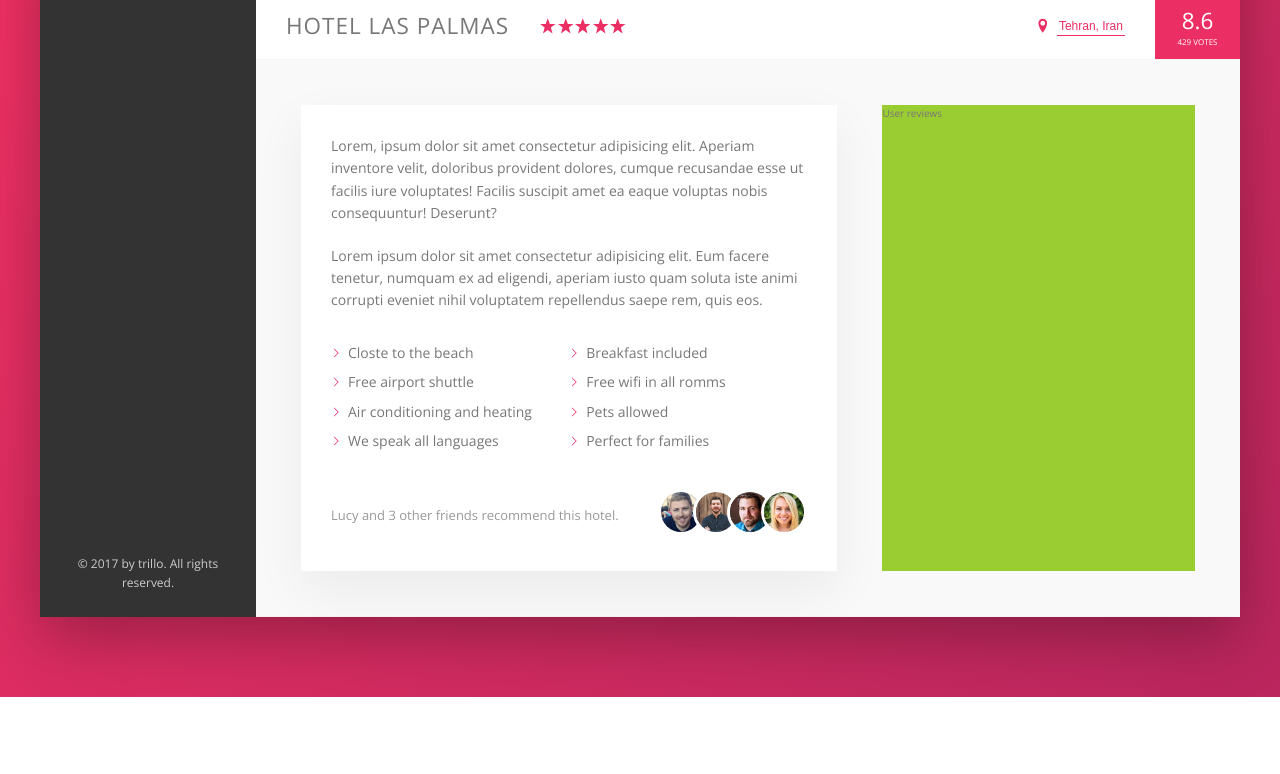
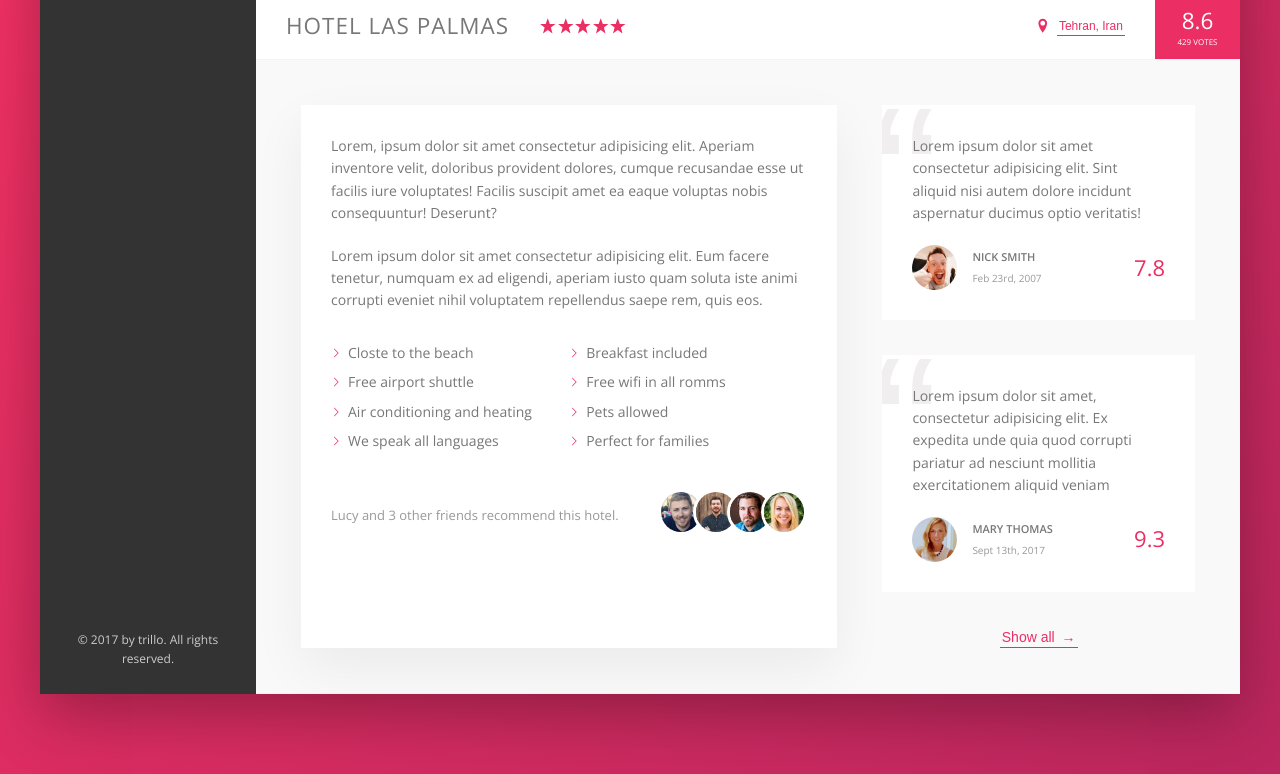
Before and after one commit to MehradSharifi/Trillo-by-Jonas-Schmedtmann, a website: page index.html in a window 1280 px wide. Shown: the part 542-1316 px from the top of the page. Before the commit the page ends 1239 px from the top, so only its background shows below. Drawn offline with nearby package versions, Linux system fonts and the light colour scheme.

Commit message:
Building the User Reviews Section

```diff
--- a/index.html
+++ b/index.html
@@ -176,7 +176,35 @@
                    </div>
 
                    <div class="user-reviews">
-                        User reviews
+                        <figure class="review">
+                             <blockquote class="review__text">
+                                Lorem ipsum dolor sit amet consectetur adipisicing elit. Sint aliquid nisi autem dolore incidunt aspernatur ducimus optio veritatis!
+                             </blockquote>
+                             <figcaption class="review__user">
+                                <img src="img/user-1.jpg" alt="User 1" class="review__photo">
+                                <div class="review__user-box">
+                                    <p class="review__user-name">Nick Smith</p>
+                                    <p class="review__user-date">Feb 23rd, 2007</p>
+                                </div>
+                                <div class="review__rating">7.8</div>
+                             </figcaption>
+                        </figure>
+
+                        <figure class="review">
+                            <blockquote class="review__text">
+                               Lorem ipsum dolor sit amet, consectetur adipisicing elit. Ex expedita unde quia quod corrupti pariatur ad nesciunt mollitia exercitationem aliquid veniam
+                            </blockquote>
+                            <figcaption class="review__user">
+                               <img src="img/user-2.jpg" alt="User 2" class="review__photo">
+                               <div class="review__user-box">
+                                   <p class="review__user-name">Mary Thomas</p>
+                                   <p class="review__user-date">Sept 13th, 2017</p>
+                               </div>
+                               <div class="review__rating">9.3</div>
+                            </figcaption>
+                       </figure>
+
+                       <button class="btn-inline">Show all <span>&rarr;</span></button>
                    </div>
                </div>
             </main>
--- a/sass/_components.scss
+++ b/sass/_components.scss
@@ -284,8 +284,17 @@
     cursor: pointer;
     background-color: transparent;
 
+    & span {
+        margin-left: .3rem;
+        transition: margin-left .2s;
+    }
+
     &:hover {
         color: var(--color-Grey-dark-1);
+
+        span {
+            margin-left: .8rem;
+        }
     }
 
     &:focus {
@@ -386,3 +395,66 @@
         }
     }
 }
+
+//////////////////////////////
+///// REVIEWS
+.review {
+    background-color: #fff;
+    box-shadow: -var(--shadow-light);
+    padding: 3rem;
+    margin-bottom: 3.5rem;
+    position: relative;
+    overflow: hidden;
+
+    &__text {
+        margin-bottom: 2rem;
+        position: relative;
+        z-index: 2;
+    }
+
+    &__user {
+        display: flex;
+        align-items: center;
+    }
+
+    &__photo {
+        height: 4.5rem;
+        width: 4.5rem;
+        border-radius: 50%;
+        margin-right: 1.5rem;
+    }
+
+    &__user-box {
+        margin-right: auto;
+    }
+
+    &__user-name {
+        font-size: 1.1rem;
+        font-weight: 600;
+        text-transform: uppercase;
+        margin-bottom: .4rem;
+    }
+
+    &__user-date {
+        font-size: 1rem;
+        color: var(--color-Grey-dark-3);
+    }
+
+    &__rating {
+        color: var(--color-primary);
+        font-size: 2.2rem;
+        font-weight: 300;
+    }
+
+    &::before {
+        content: "\201C";
+        position: absolute;
+        top: -2.7rem;
+        left: -1rem;
+        line-height: 1;
+        font-size: 20rem;
+        font-family: sans-serif;
+        color: var(--color-Grey-light-3);
+        z-index: 1;
+    }
+}
--- a/sass/_layout.scss
+++ b/sass/_layout.scss
@@ -35,6 +35,7 @@
  }
 
  .detail {
+    font-size: 1.4rem;
     display: flex;
     padding: 4.5rem;
     background-color: var(--color-Grey-light-1);
@@ -42,7 +43,6 @@
  }
 
  .description {
-    font-size: 1.4rem;
     background-color: #fff;
     box-shadow: var(--shadow-light);
     padding: 3rem;
@@ -51,6 +51,9 @@
  }
 
  .user-reviews {
-   background-color: yellowgreen;
     flex: 1;
+
+    display: flex;
+    flex-direction: column;
+    align-items: center;
  }
```
Also changed, not shown: css/style.css. Lines whose indentation alone changed are shown as unchanged.
